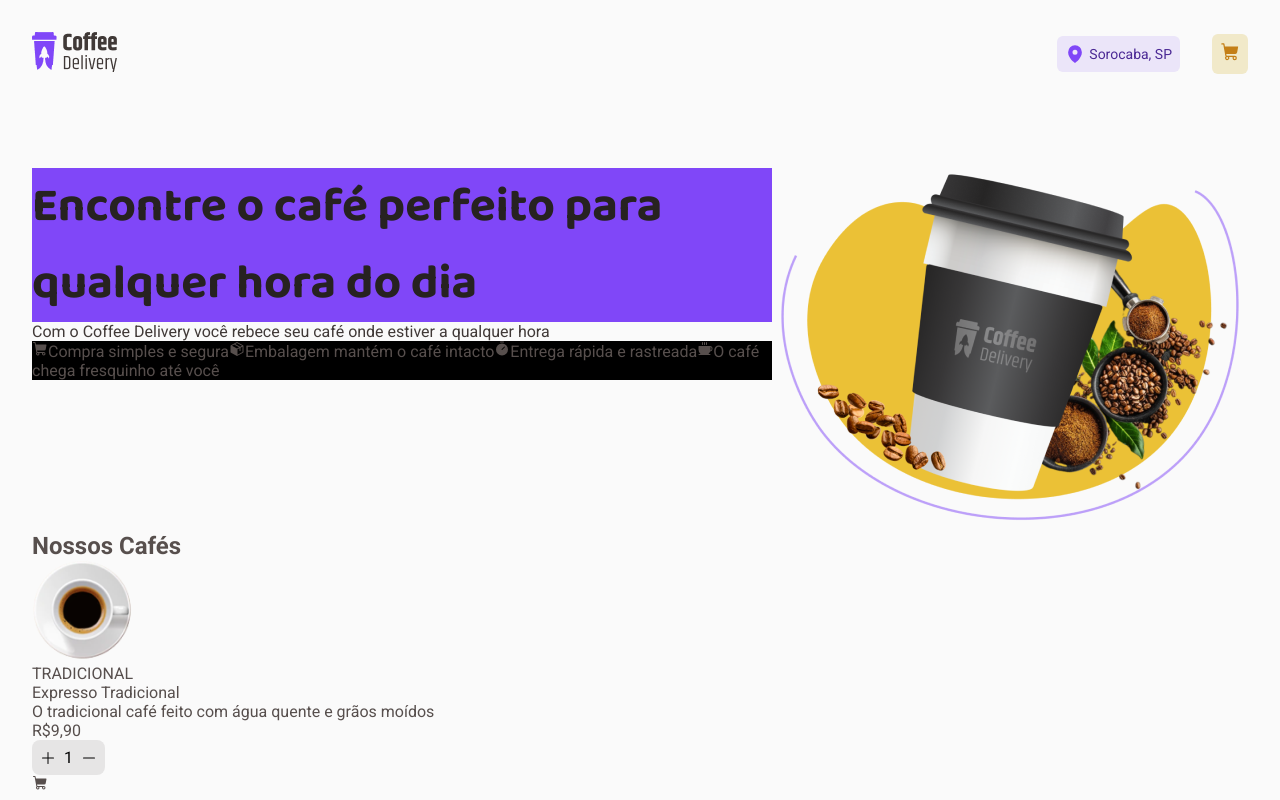
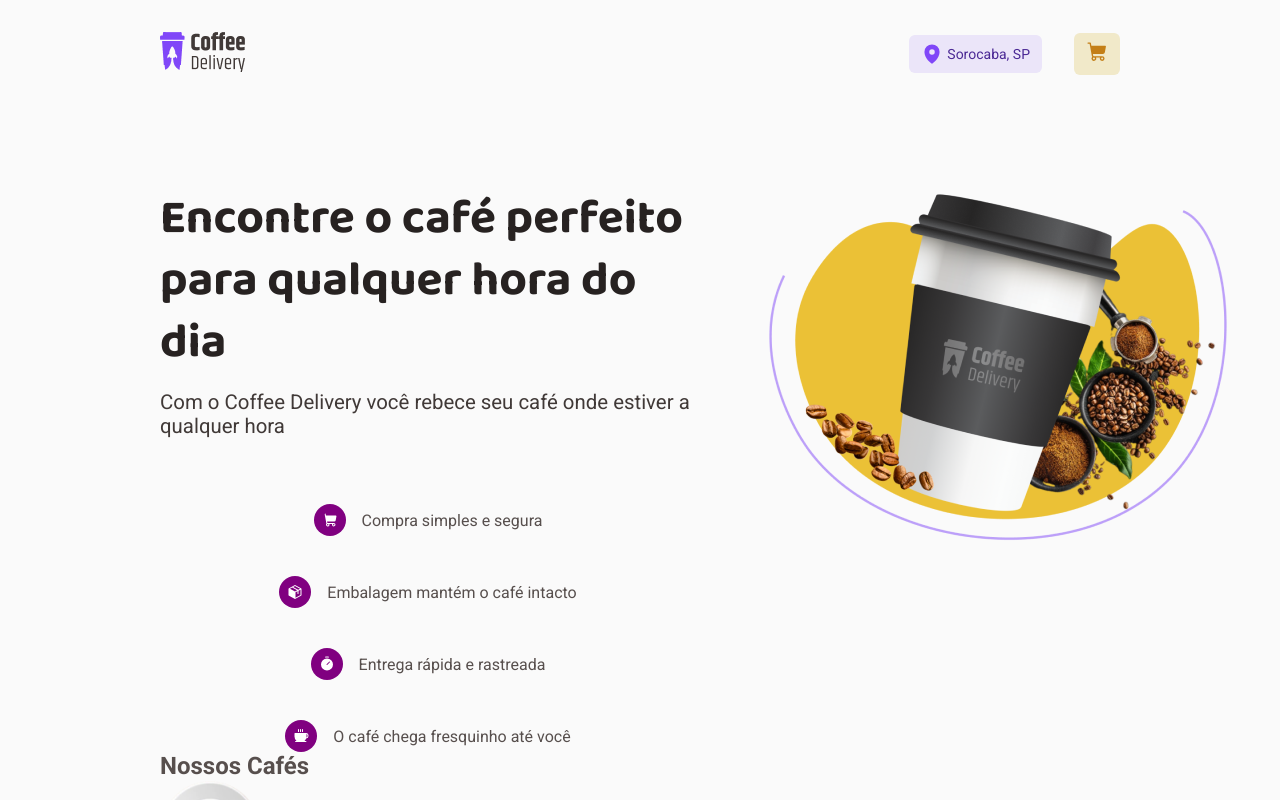
Before and after one commit to caiolemedev/Rocketseat_Desafios_CoffeDelivery, a React (Vite) app in the folder CoffeeDelivery/: page / in a window 1280 px wide. Shown: the top 800 px of the page. Built offline with nearby package versions, Linux system fonts and the light colour scheme.

Commit message:
adding home style
adding home style

```diff
--- a/CoffeeDelivery/src/components/Header/index.tsx
+++ b/CoffeeDelivery/src/components/Header/index.tsx
@@ -13,13 +13,13 @@ export function Header() {
 
       <HeaderInfo>
         <HeaderLocation>
-          <MapPin size={20} weight='fill' color='#8047F8' />
+          <MapPin size={22} weight='fill' color='#8047F8' />
           <span>Sorocaba, SP</span>
         </HeaderLocation>
 
         <HeaderCart>
           <NavLink to="/Checkout" title="checkout">
-            <ShoppingCart size={20} weight='fill' color='#C47F17' />
+            <ShoppingCart size={22} weight='fill' color='#C47F17' />
           </NavLink>
         </HeaderCart>
 
--- a/CoffeeDelivery/src/components/Header/styles.ts
+++ b/CoffeeDelivery/src/components/Header/styles.ts
@@ -4,6 +4,8 @@ export const HeaderContainer = styled.header`
   display: flex;
   align-items: center;
   justify-content: space-between;
+
+  padding: 2rem 0rem;
 `
 
 export const HeaderInfo = styled.div`
@@ -17,7 +19,7 @@ export const HeaderLocation = styled.div`
   align-items: center;
   justify-content: center;
   gap: 0.25rem;
-  padding: 0.5rem;
+  padding: 0.5rem 0.75rem;
 
   background: ${props => props.theme["purple-light"]};
   border-radius: 6px;
@@ -30,8 +32,7 @@ export const HeaderCart = styled.div`
   display: flex;
   align-items: center;
   justify-content: center;
-  gap: 0.25rem;
-  padding: 0.5rem;
+  padding: 0.5rem 0.75rem;
 
   background: ${props => props.theme["yellow-light"]};
   border-radius: 6px;
--- a/CoffeeDelivery/src/layouts/DefaultLayout/styles.ts
+++ b/CoffeeDelivery/src/layouts/DefaultLayout/styles.ts
@@ -4,7 +4,6 @@ export const LayoutContainer = styled.div`
   max-width: calc(100vw - 10rem);
   height: calc(100vh - 6rem);
   margin: 3rem auto;
-  padding: 2.5rem;
 
   background: ${(props) => props.theme.background};
 
--- a/CoffeeDelivery/src/pages/Home/index.tsx
+++ b/CoffeeDelivery/src/pages/Home/index.tsx
@@ -1,4 +1,4 @@
-import { ShoppingCart, Package, Timer, Coffee } from "@phosphor-icons/react"
+import { ShoppingCart, Package, Timer, Coffee, IconContext } from "@phosphor-icons/react"
 import copo from '../../assets/home_copo.png'
 import { CoffeeCard } from "./components/CoffeeCard"
 import { HomeContainer, HomeIntro, HomeItems, HomeTitle, ImageContainer } from "./styles"
@@ -13,16 +13,27 @@ export function Home() {
             <p>Com o Coffee Delivery você rebece seu café onde estiver a qualquer hora</p>
           </HomeTitle>
 
-          <HomeItems>
-            <ShoppingCart weight="fill" />
-            <span>Compra simples e segura</span>
-            <Package weight="fill" />
-            <span>Embalagem mantém o café intacto</span>
-            <Timer weight="fill" />
-            <span>Entrega rápida e rastreada</span>
-            <Coffee weight="fill" />
-            <span>O café chega fresquinho até você</span>
-          </HomeItems>
+          <IconContext.Provider value={{color: "white", size: 22, weight: "fill"}}>
+            <HomeItems>
+              <p>
+                <ShoppingCart />
+                Compra simples e segura
+              </p>
+              <p>
+                <Package />
+                Embalagem mantém o café intacto
+              </p>
+              <p>
+                <Timer />
+                Entrega rápida e rastreada
+              </p>
+              <p>
+                <Coffee />
+                O café chega fresquinho até você
+              </p>
+            </HomeItems>
+          </IconContext.Provider>
+
         </div>
         <ImageContainer>
           <img src={copo} alt="copo de cafe" />
--- a/CoffeeDelivery/src/pages/Home/styles.ts
+++ b/CoffeeDelivery/src/pages/Home/styles.ts
@@ -5,28 +5,51 @@ export const HomeContainer = styled.main`
   flex-direction: column;
 `
 export const HomeIntro = styled.div`
-  margin-top: 5.75rem;
+  margin-top: 5rem;
   display: flex;
-`
+  justify-content: space-between;
+  gap: 4rem;
+  `
 
 export const HomeTitle = styled.div`
 
   h1 {
-    background: ${(props) => props.theme.purple};
     font-family:  'Baloo 2', cursive;
     font-size: 3rem;
-
-    color: ${(props) => props.theme["base-title"]}
+    line-height: 3.875rem;
+    color: ${(props) => props.theme["base-title"]};
   }
 
   p {
+    margin-top: 1rem;
+    font-size: 1.275rem;
     color: ${(props) => props.theme["base-subtitle"]}
   }
 `
 export const HomeItems = styled.div`
-  background: black;
+  margin-top: 4.125rem;
+  display: flex;
+  align-items: center;
+  justify-content: center;
+  flex-wrap: wrap;
+  gap: 2.5rem;
+
+  p {
+    display: flex;
+    align-items: center;
+    gap: 1rem;
+  }
+
+  svg {
+    width: 2rem;
+    height: 2rem;
+    padding: 0.5rem;
+    background: purple;
+    border-radius: 50%;
+  }
+
 `
 
 export const ImageContainer = styled.div`
-  max-width: 50%;
+  max-width: 22.5rem;
 `
--- a/CoffeeDelivery/src/styles/global.ts
+++ b/CoffeeDelivery/src/styles/global.ts
@@ -8,7 +8,7 @@ export const GlobalStyle = createGlobalStyle`
   }
 
   body {
-    padding: 2rem;
+    padding: 0rem 10rem;
     background: ${(props) => props.theme.background};
     color: ${(props) => props.theme['base-text']};
     -webkit-font-smoothing: antialiased;
```
